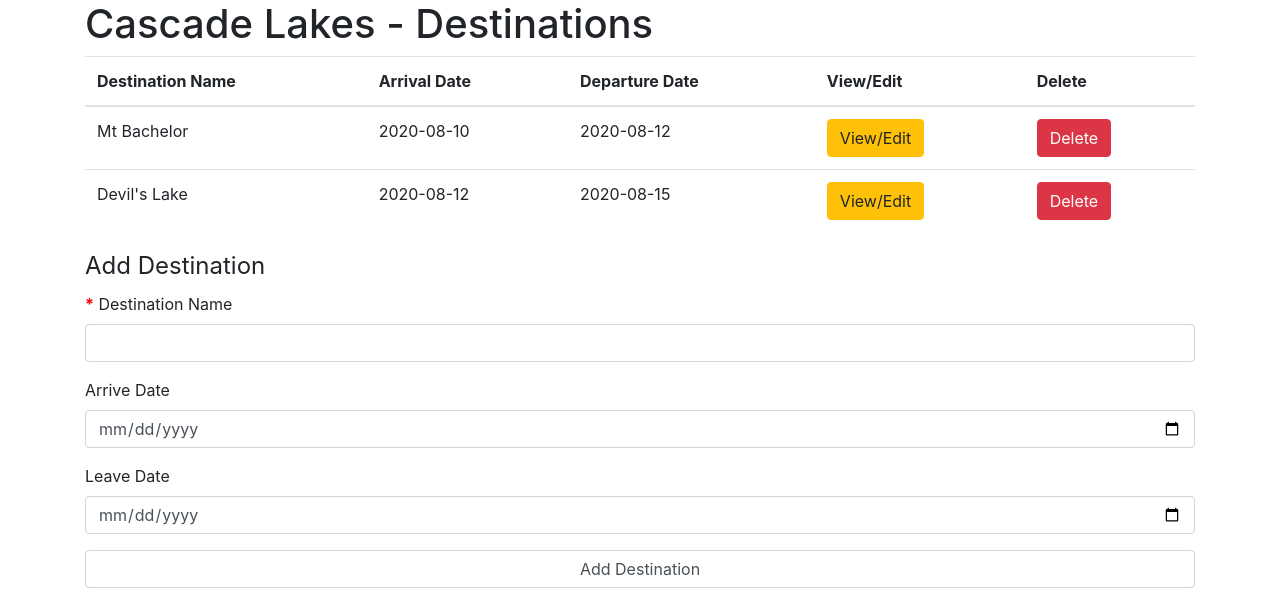
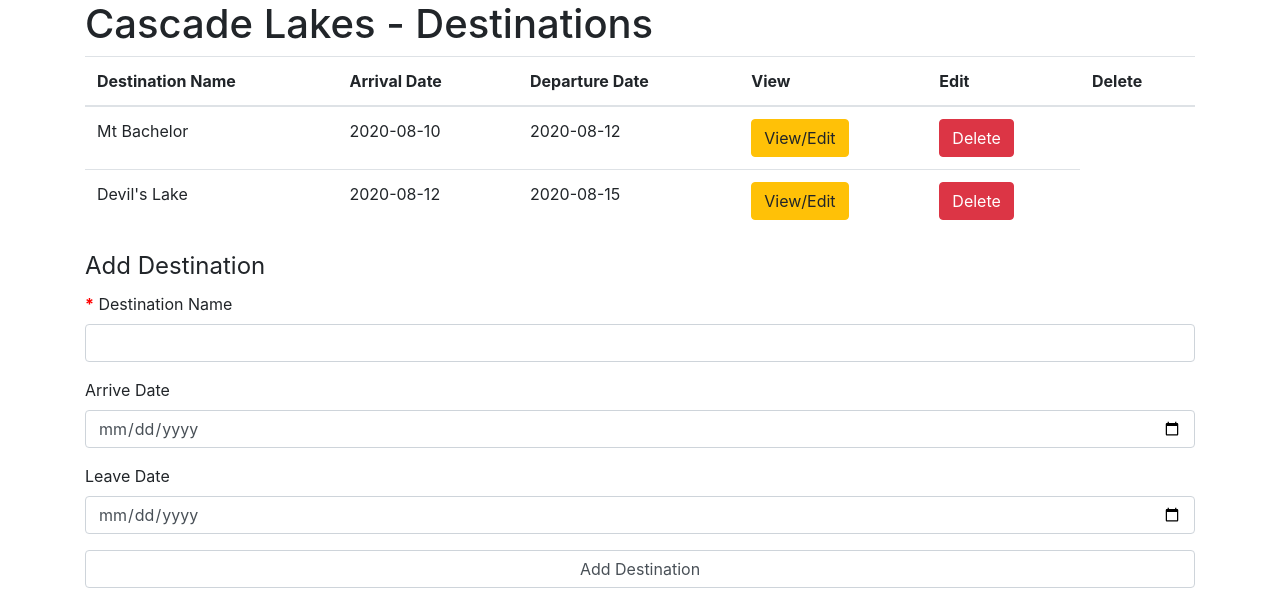
Before and after one commit to kcroo/LetsGo, a Flask app: page /trip/1 in a window 1280 px wide. Shown: the part 82-685 px from the top of the page. Run offline with Flask 2, Linux system fonts and the light colour scheme; data comes from the database, SQL or seed files in the repository; data that the repository does not hold is empty; some libraries are stand-ins or nearby versions; some web fonts are replaced.

Commit message:
separated view/edit columns

```diff
--- a/templates/mytrips.html
+++ b/templates/mytrips.html
@@ -15,7 +15,8 @@
                     <th>Number of People</th>
                     <th>Start Date</th>
                     <th>End Date</th>
-                    <th>View/Edit</th>
+                    <th>View</th>
+                    <th>Edit</th>
                     <th>Delete</th>
                 </tr>
             </thead>
@@ -41,7 +42,10 @@
                             {% endif %}
                         </td>
                         <td>
-                            <a class= "btn btn-warning" href="{{ url_for('showTrip', tripId=trip[0]) }}">View/Edit</a>
+                            <a class= "btn btn-warning" href="{{ url_for('showTrip', tripId=trip[0]) }}">View</a>
+                        </td>
+                        <td>
+                            <a class= "btn btn-warning" href="{{ url_for('showTrip', tripId=trip[0]) }}">Edit</a>
                         </td>
                         <td>
                             <button class="btn btn-danger">Delete</button>
@@ -60,7 +64,8 @@
                 <th>Destination Name</th>
                 <th>Arrival Date</th>
                 <th>Departure Date</th>
-                <th>View/Edit</th>
+                <th>View</th>
+                <th>Edit</th>
                 <th>Delete</th>
             </thead>
             <tbody>
```
